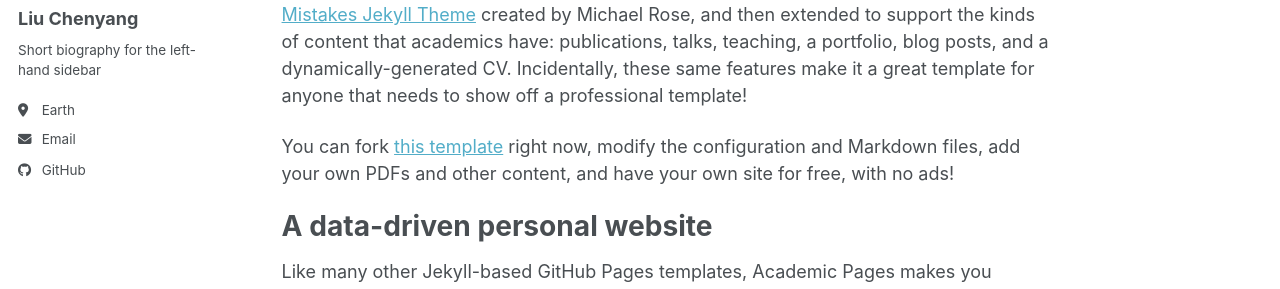
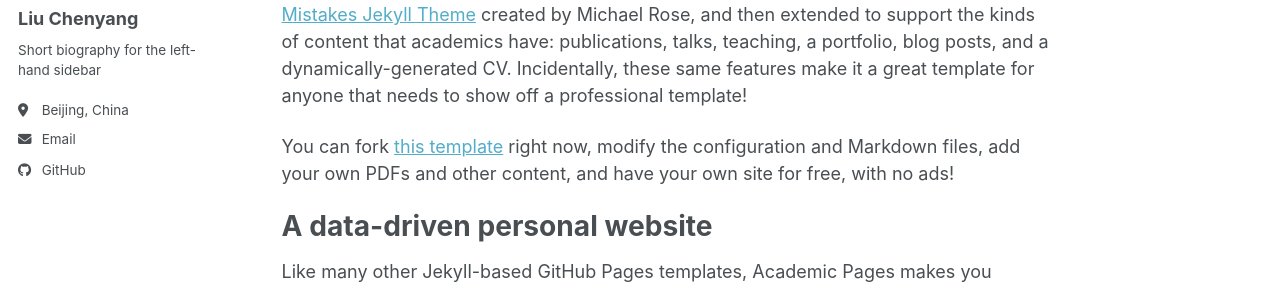
Before and after one commit to lemon-little/lemon-little.github.io, a Jekyll site: the page built from _pages/about.md, in a window 1280 px wide. Shown: the part 278-567 px from the top of the page. Built offline with Jekyll 4.4.1, drawn with Linux system fonts in a browser that asks for light colours; a script bundle is joined from its source files by our own code; library files that are not in the unit come from our copies.

Commit message:
fe: update

```diff
--- a/_config.yml
+++ b/_config.yml
@@ -27,7 +27,7 @@
   name             : "Liu Chenyang"
   pronouns         : # example: "she/her"
   bio              : "Short biography for the left-hand sidebar"
-  location         : "Earth"
+  location         : "Beijing, China"
   employer         : # "Red Brick University"
   uri              : # URL
   email            : "none@example.org"
--- a/_data/cv.json
+++ b/_data/cv.json
@@ -8,8 +8,8 @@
     "location": {
       "address": "",
       "postalCode": "",
-      "city": "Earth",
-      "countryCode": "US",
+      "city": "Beijing",
+      "countryCode": "CN",
       "region": ""
     },
     "profiles": [
```
